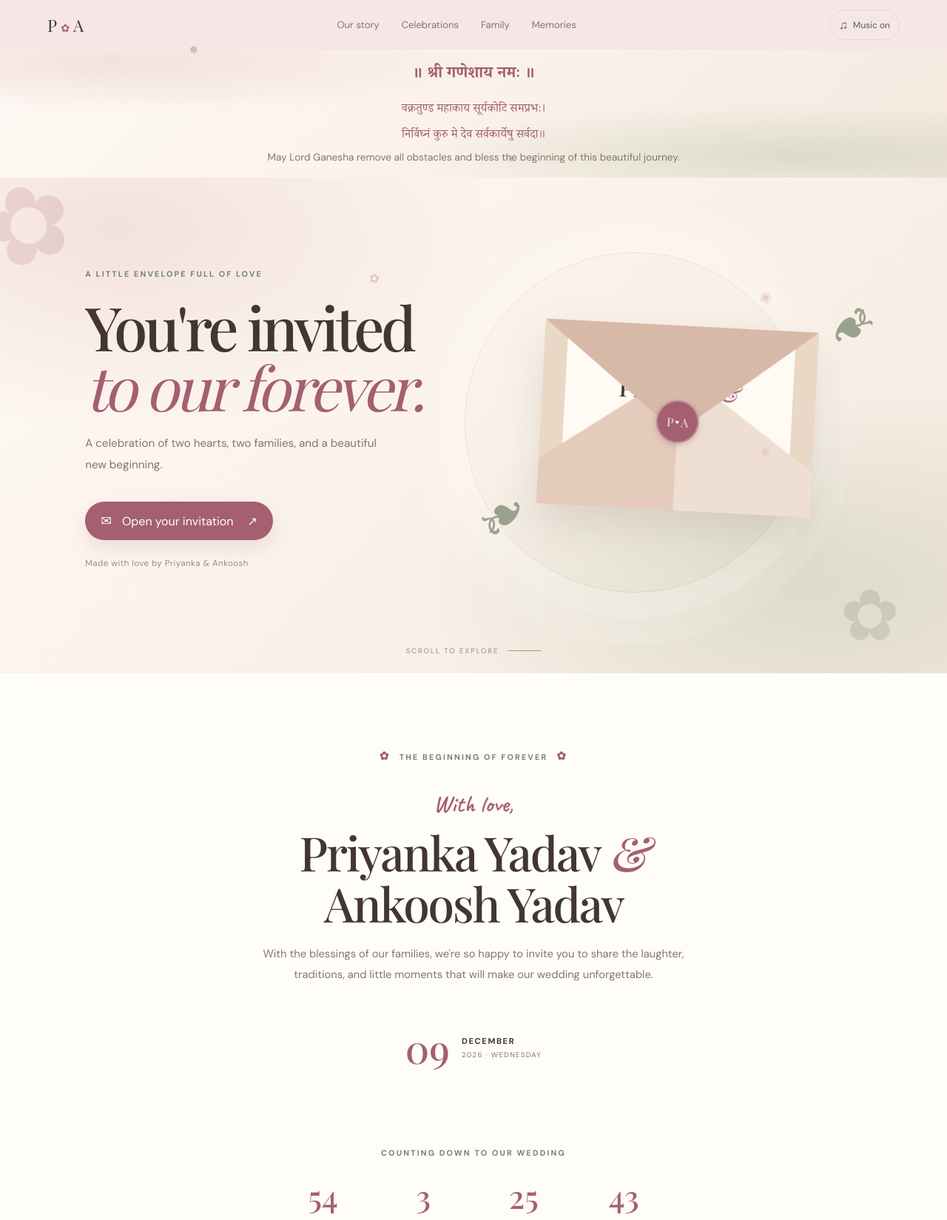
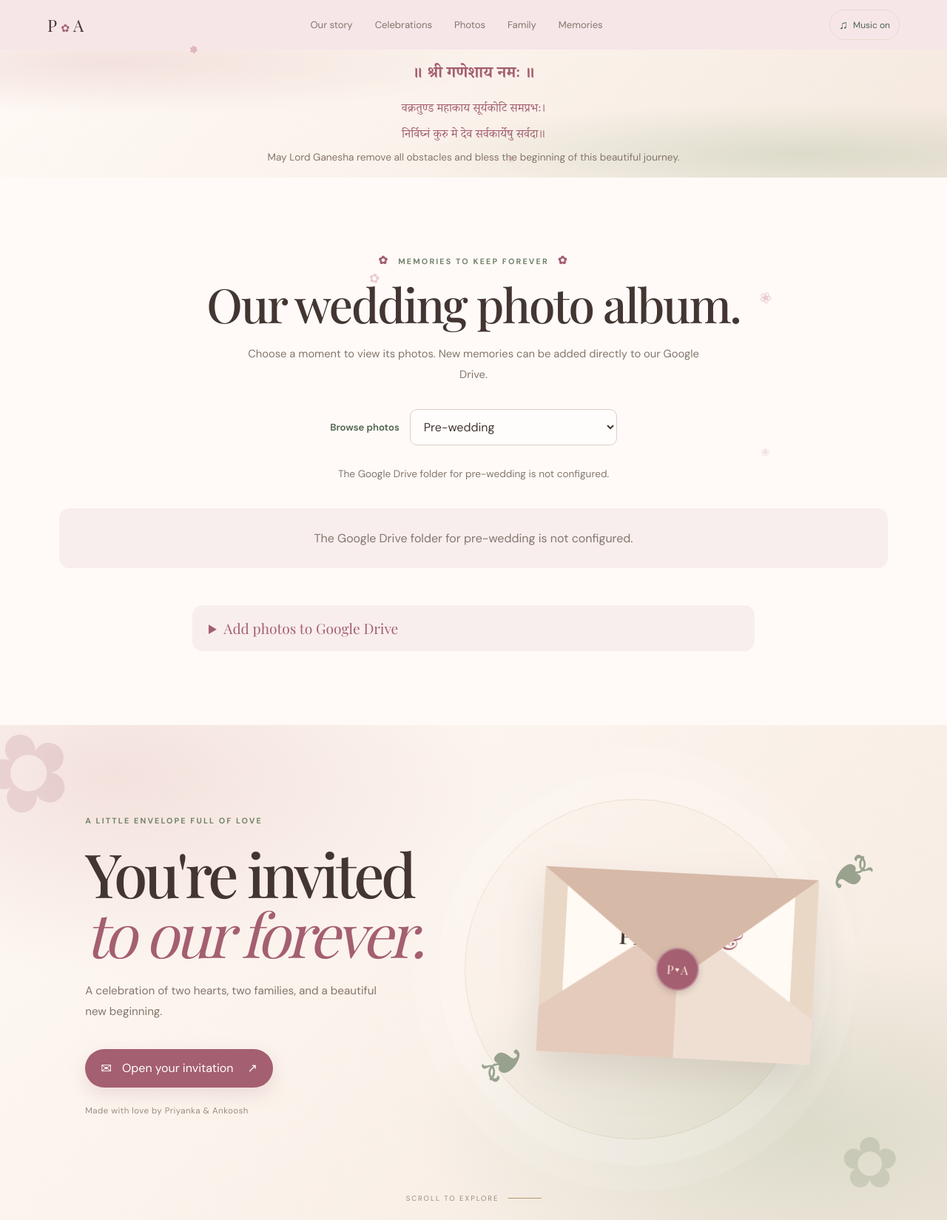
Before and after one commit to LazyFlash0911/Wedding, a Flask app: page / in a window 1280 px wide. Shown: the top 1649 px of the page at 74% size. Run offline with Flask 3, Linux system fonts and the light colour scheme; some web fonts are replaced.

Commit message:
Add Drive photo section to invitation

```diff
--- a/wedding/templates/index.html
+++ b/wedding/templates/index.html
@@ -16,6 +16,7 @@
     <div class="nav-links">
       <a href="#our-story">Our story</a>
       <a href="#celebrations">Celebrations</a>
+      <a href="#drive-gallery">Photos</a>
       <a href="#family">Family</a>
       <a href="#memories">Memories</a>
     </div>
@@ -40,6 +41,50 @@
         the beginning of this beautiful journey.
       </p>
     </div>
+  </section>
+
+  <section class="drive-gallery section" id="drive-gallery">
+    <div class="section-kicker"><span>✿</span> MEMORIES TO KEEP FOREVER <span>✿</span></div>
+    <h2>Our wedding photo album.</h2>
+    <p class="body-copy">Choose a moment to view its photos. New memories can be added directly to our Google Drive.</p>
+
+    {% with messages = get_flashed_messages(with_categories=true) %}
+      {% if messages %}
+        <div class="drive-flash-messages" aria-live="polite">
+          {% for category, message in messages %}
+            <p class="drive-flash {{ category }}">{{ message }}</p>
+          {% endfor %}
+        </div>
+      {% endif %}
+    {% endwith %}
+
+    <div class="drive-category-picker">
+      <label for="drive-category">Browse photos</label>
+      <select id="drive-category" aria-describedby="drive-gallery-status">
+        {% for category in drive_categories %}
+          <option value="{{ category.id }}">{{ category.title }}</option>
+        {% endfor %}
+      </select>
+    </div>
+
+    <p class="drive-gallery-status" id="drive-gallery-status" role="status" aria-live="polite">Select a category to load its Google Drive photos.</p>
+    <div class="drive-photo-grid" id="drive-photo-grid"></div>
+
+    <details class="drive-upload-details" {% if not drive_upload_enabled %}data-disabled="true"{% endif %}>
+      <summary>Add photos to Google Drive</summary>
+      {% if drive_upload_enabled %}
+        <form class="drive-upload-form" action="{{ url_for('upload_drive_photos') }}" method="post" enctype="multipart/form-data">
+          <input id="drive-upload-category" type="hidden" name="category" value="{{ drive_categories[0].id }}">
+          <label for="drive-photo-files">Choose photos (JPG, PNG, GIF, or WebP; up to 20 MB each)</label>
+          <input id="drive-photo-files" type="file" name="photos" accept="image/jpeg,image/png,image/gif,image/webp" multiple required>
+          <label for="drive-upload-password">Upload password</label>
+          <input id="drive-upload-password" type="password" name="upload_password" autocomplete="current-password" required>
+          <button class="drive-upload-button" type="submit">Upload to selected album</button>
+        </form>
+      {% else %}
+        <p class="drive-upload-setup-note">Google Drive uploads are not configured yet. The site owner must authorize their Google account and set the album folder IDs and upload password on the server.</p>
+      {% endif %}
+    </details>
   </section>
 
   <main>
@@ -179,7 +224,7 @@
             <div class="photo-placeholder" id="photo-placeholder">
               <span class="placeholder-flower">✿</span>
               <b>Your photo goes here</b>
-              <small>Add couple-1.jpg to static/images</small>
+              <small>Add couple-1.JPG to static/images</small>
             </div>
             <span class="photo-tape"></span>
           </div>
@@ -196,7 +241,7 @@
           <button type="button" class="{% if loop.first %}active{% endif %}" data-index="{{ loop.index0 }}" aria-label="Show memory {{ loop.index }}"></button>
         {% endfor %}
       </div>
-      <p class="gallery-help">To personalize the album, add your photos as <code>couple-1.jpg</code>, <code>couple-2.jpg</code>, and <code>couple-3.jpg</code> inside <code>static/images/</code>.</p>
+      <p class="gallery-help">To personalize the album, add your photos as <code>couple-1.JPG</code>, <code>couple-2.JPG</code>, and <code>couple-3.JPG</code> inside <code>static/images/</code>.</p>
     </section>
 
     <section class="venue-section section">
```
